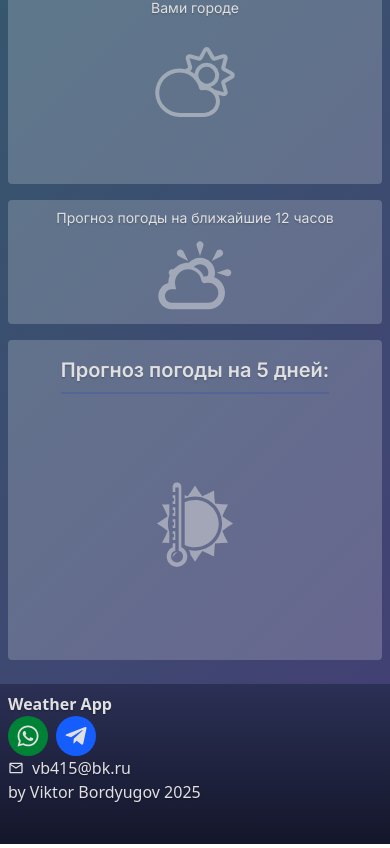
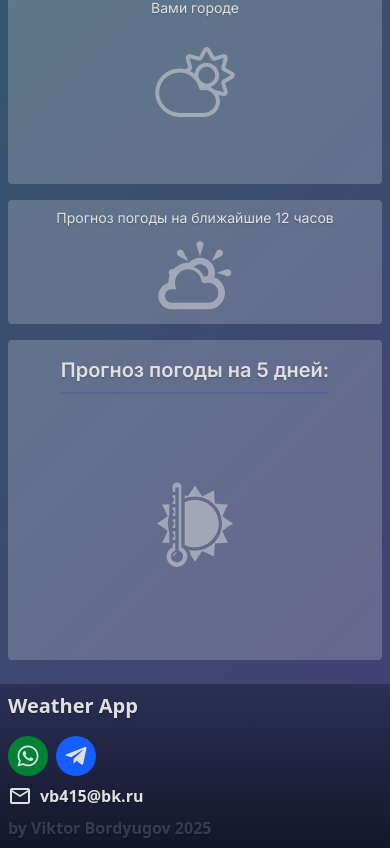
Before and after one commit to Vb3519/Weather_app_react_ts, a React (Vite) app: page / in a window 390 px wide. Shown: the part 1912-2760 px from the top of the page. Built offline with nearby package versions, Linux system fonts and the light colour scheme.

Commit message:
верстка под небольшие экраны mobile first готова

```diff
--- a/src/app/App.tsx
+++ b/src/app/App.tsx
@@ -305,8 +305,11 @@ const App = () => {
       {/* --------------------------- FOOTER: --------------------------- */}
       {/* --------------------------- FOOTER: --------------------------- */}
       {/* --------------------------- FOOTER: --------------------------- */}
-      <footer className="p-2 h-40 w-full text-[#e0e0e0] text-shadow-sm footer-bg-gradient">
-        <h3 className="font-semibold">Weather App</h3>
+      <footer className="p-2 w-full flex flex-col gap-2 text-[#e0e0e0] text-shadow-sm footer-bg-gradient">
+        <h3 className="mb-2 font-semibold text-xl text-[#e0e0e0]">
+          Weather App
+        </h3>
+        <div className="flex flex-col gap-2">
           <ul className="flex gap-2">
             <li className="p-2 rounded-[50%] bg-green-700 cursor-pointer">
               <FaWhatsapp className="text-2xl" />
@@ -316,10 +319,13 @@ const App = () => {
             </li>
           </ul>
           <div className="flex gap-2 items-center justify-start">
-          <MdOutlineEmail />
-          <span>vb415@bk.ru</span>
+            <MdOutlineEmail className="text-2xl" />
+            <span className="font-semibold">vb415@bk.ru</span>
           </div>
-        <span>by Viktor Bordyugov 2025</span>
+        </div>
+        <span className="font-semibold text-blue-200/20">
+          by Viktor Bordyugov 2025
+        </span>
       </footer>
     </div>
   );
```
Lines whose indentation alone changed are shown as unchanged.
